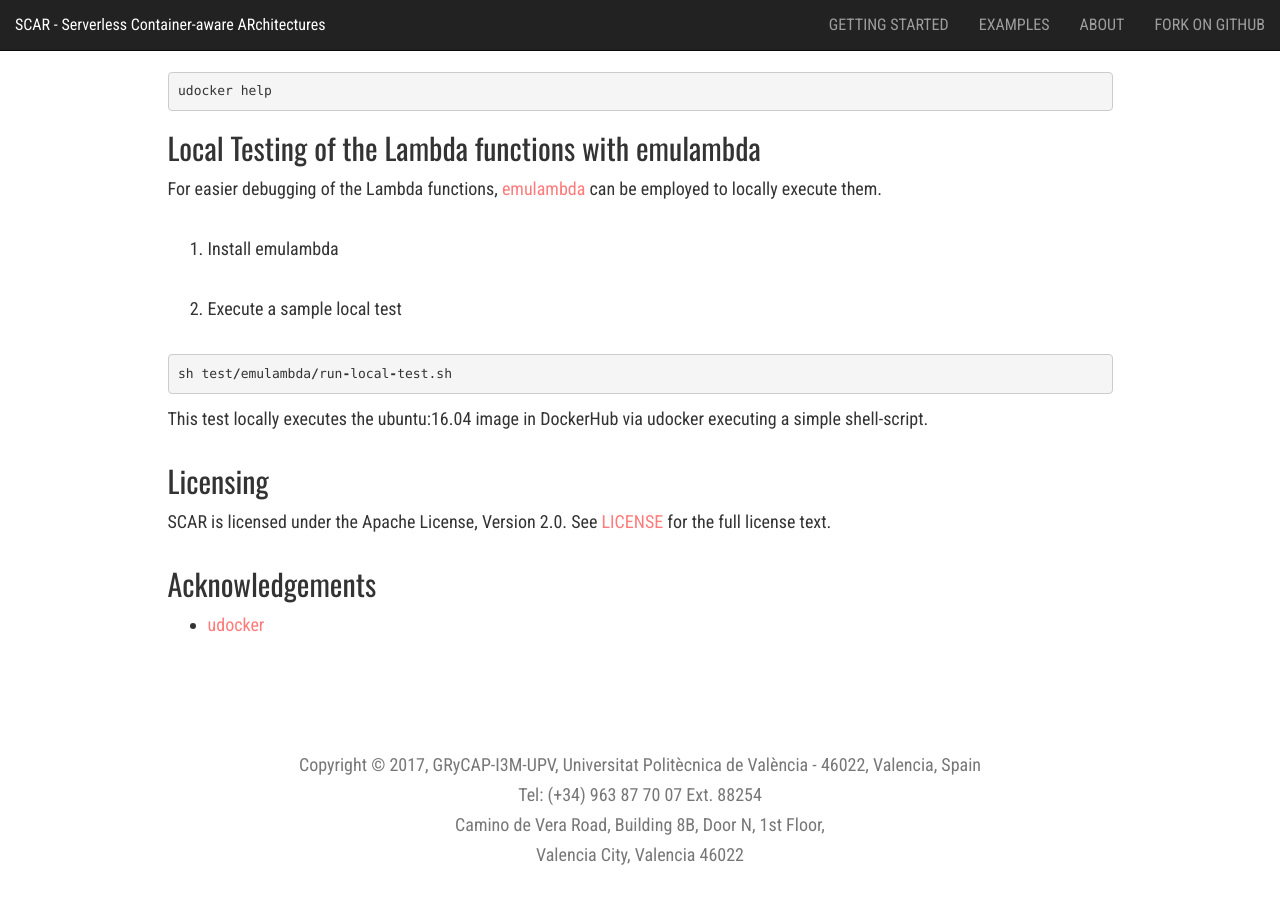
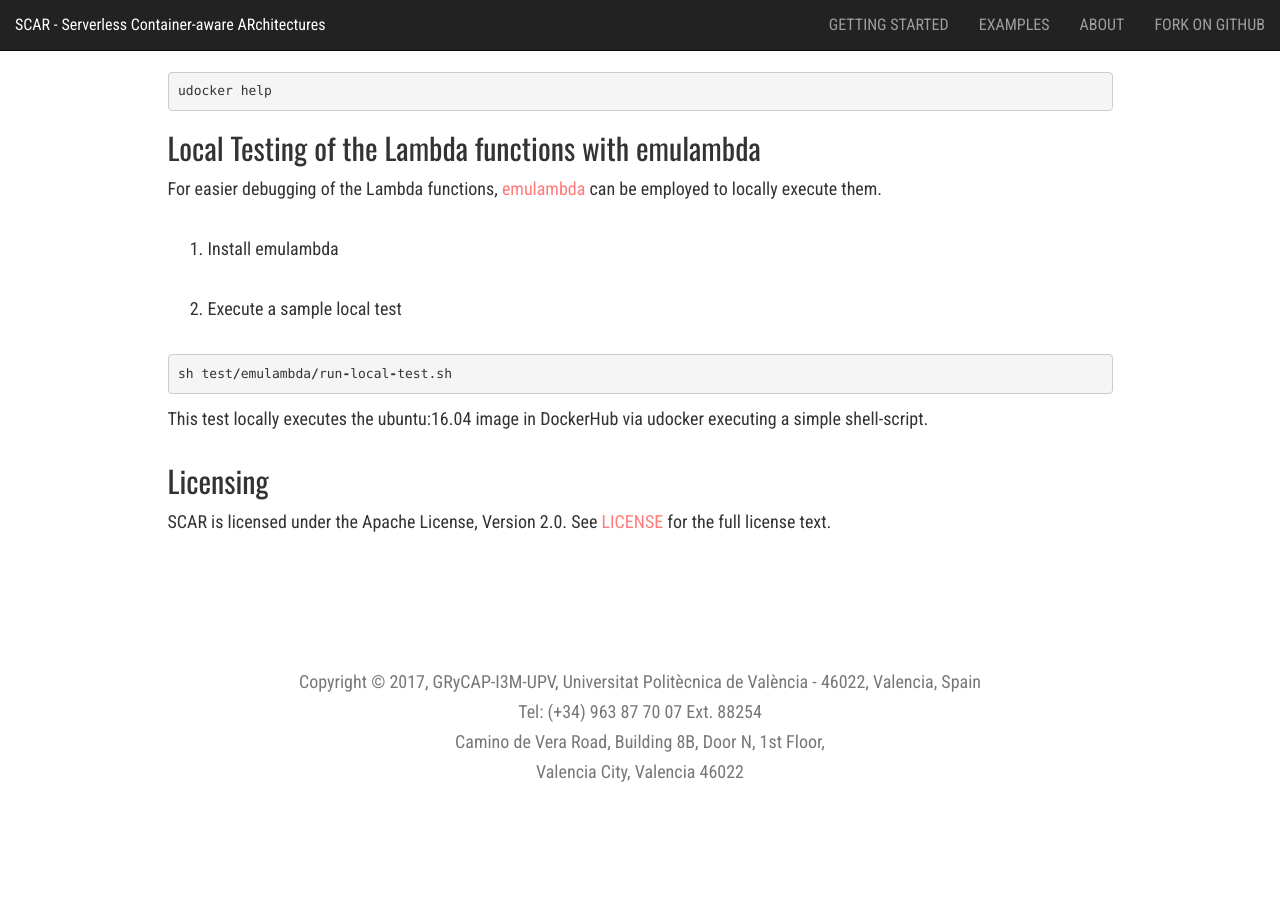
Before and after one commit to amcaar/try.github.io, a Jekyll site: the page built from _pages/installation.md, in a window 1280 px wide and 900 px high, scrolled down 7503 px. Built offline with Jekyll 4.4.1, drawn with Linux system fonts in a browser that asks for light colours; nearby versions of some CDN libraries; after the commit the page ends 8320 px from its top, so only the background shows below that.

Commit message:
Update installation.md

```diff
--- a/_pages/installation.md
+++ b/_pages/installation.md
@@ -325,7 +325,3 @@
 SCAR is licensed under the Apache License, Version 2.0. See
 [LICENSE](https://github.com/grycap/scar/blob/master/LICENSE) for the full
 license text.
-
-## Acknowledgements
-
-* [udocker](https://github.com/indigo-dc/udocker)
```
